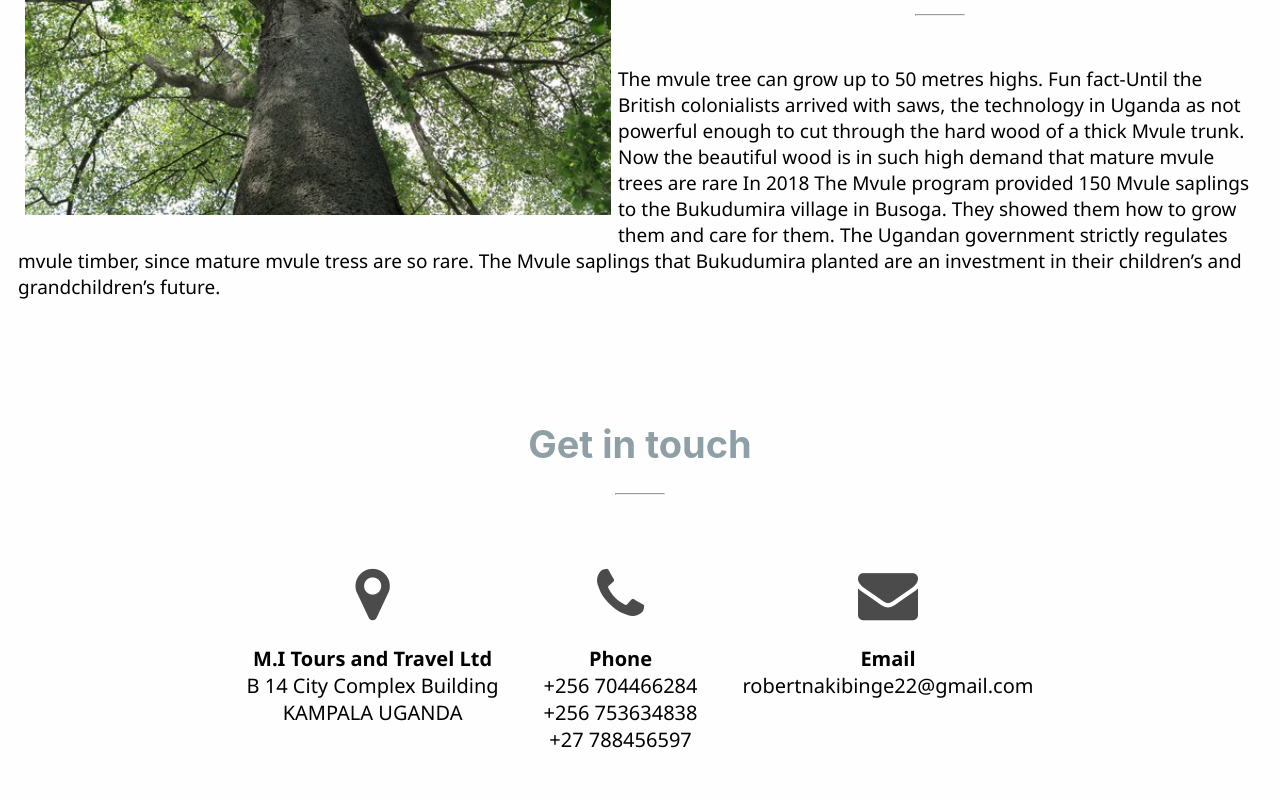
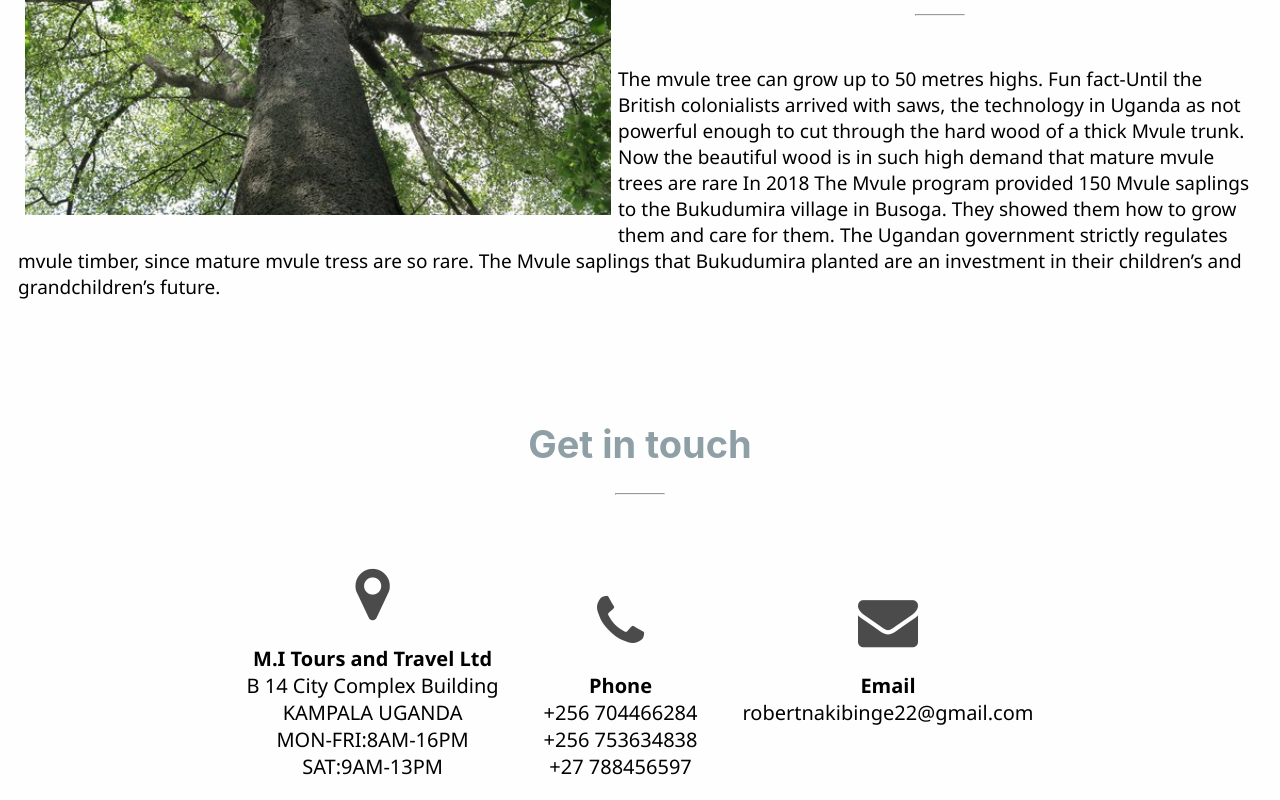
Before and after one commit to Mvule/Mvule.github.io, a plain HTML site: page index.html in a window 1280 px wide. Shown: the part 2047-2847 px from the top of the page. Before the commit the page ends 2820 px from the top, so only its background shows below. Drawn offline with Linux system fonts and the light colour scheme.

Commit message:
Update index.html

```diff
--- a/index.html
+++ b/index.html
@@ -75,7 +75,7 @@
             <ul class="contact">
               <li style="text-align: left;">
                 <p><i class="fa fa-map-marker fa-3x"></i></p>
-                <p><strong>M.I Tours and Travel Ltd</strong><br>B 14 City Complex Building <br> KAMPALA UGANDA<br><br></p>
+                <p><strong>M.I Tours and Travel Ltd</strong><br>B 14 City Complex Building <br> KAMPALA UGANDA<br>MON-FRI:8AM-16PM<br>SAT:9AM-13PM</p>
               </li>
               <li style="text-align: left;">
                 <p><i class="fa fa-phone fa-3x"></i></p>
```
